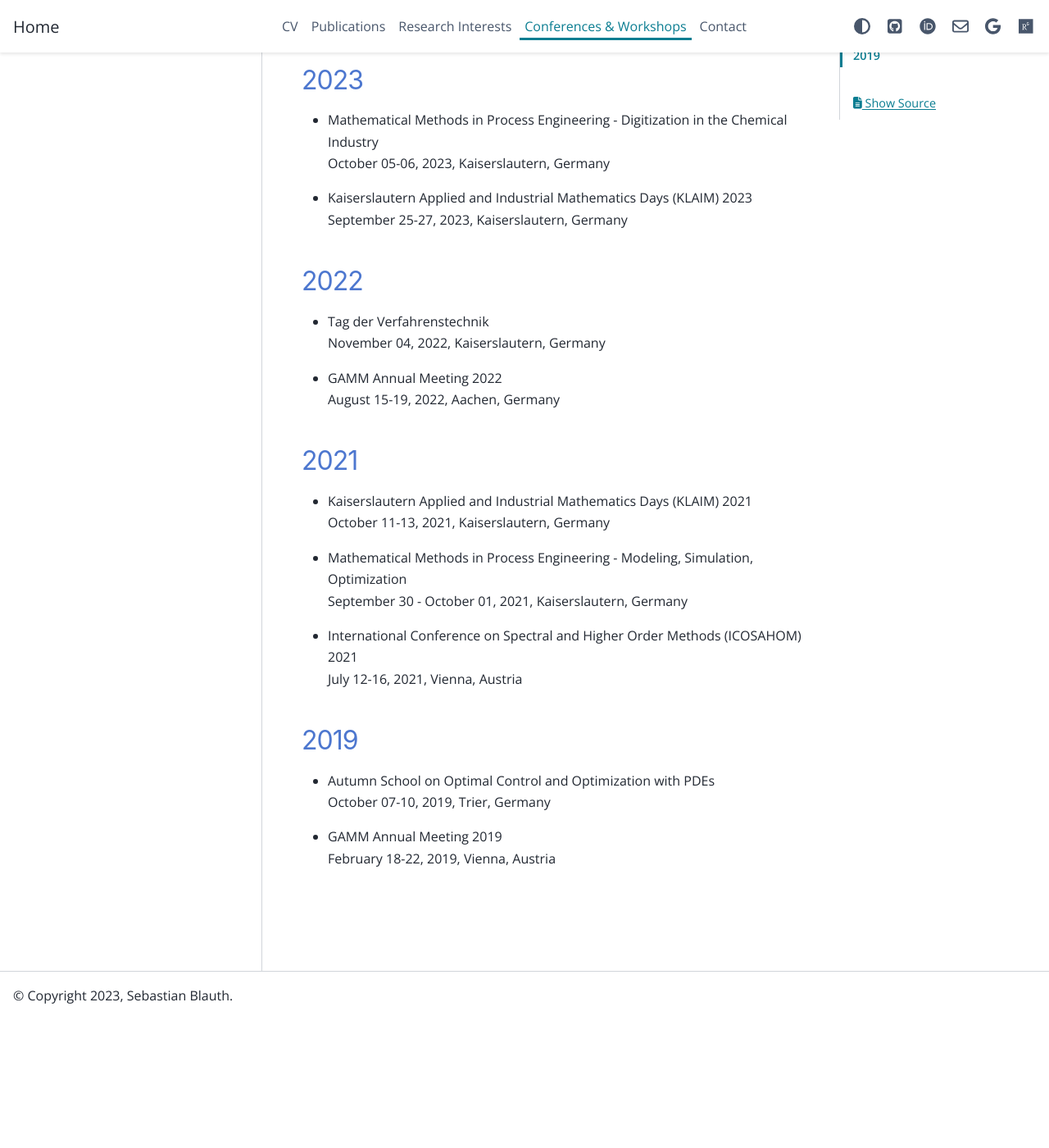
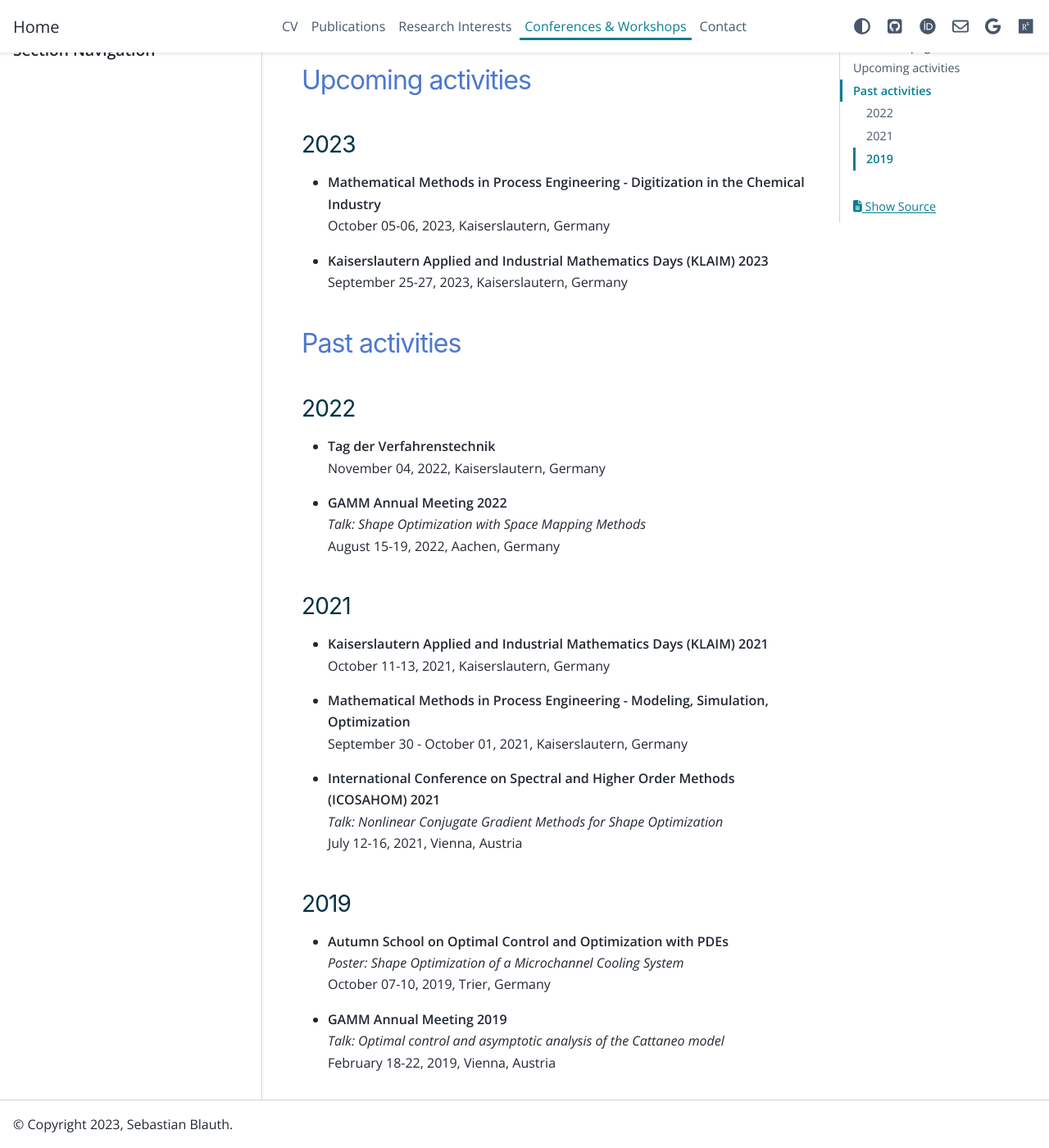
Before and after one commit to sblauth/sblauth.github.io, a Sphinx documentation site: the page built from source/conferences.rst, in a window 1280 px wide and 1400 px high, scrolled down 157 px. Shown: the whole window at 82% size. Built offline with Sphinx 7.4.7 and the PyData theme 0.15.4, drawn with Linux system fonts in a browser that asks for light colours.

Commit message:
Update conferences and workshops

```diff
--- a/source/conferences.rst
+++ b/source/conferences.rst
@@ -1,45 +1,55 @@
 Conferences & Workshops
 =======================
 
+Upcoming activities
+-------------------
+
 2023
-----
+^^^^
 
-* | Mathematical Methods in Process Engineering - Digitization in the Chemical Industry
+* | **Mathematical Methods in Process Engineering - Digitization in the Chemical Industry**
   | October 05-06, 2023, Kaiserslautern, Germany
 
-* | Kaiserslautern Applied and Industrial Mathematics Days (KLAIM) 2023
+* | **Kaiserslautern Applied and Industrial Mathematics Days (KLAIM) 2023**
   | September 25-27, 2023, Kaiserslautern, Germany
 
 
+Past activities
+---------------
+
 
 2022
-----
+^^^^
 
-* | Tag der Verfahrenstechnik
+* | **Tag der Verfahrenstechnik**
   | November 04, 2022, Kaiserslautern, Germany
 
-* | GAMM Annual Meeting 2022
+* | **GAMM Annual Meeting 2022**
+  | *Talk: Shape Optimization with Space Mapping Methods*
   | August 15-19, 2022, Aachen, Germany
 
 
 2021
-----
+^^^^
 
-* | Kaiserslautern Applied and Industrial Mathematics Days (KLAIM) 2021
+* | **Kaiserslautern Applied and Industrial Mathematics Days (KLAIM) 2021**
   | October 11-13, 2021, Kaiserslautern, Germany
 
-* | Mathematical Methods in Process Engineering - Modeling, Simulation, Optimization
+* | **Mathematical Methods in Process Engineering - Modeling, Simulation, Optimization**
   | September 30 - October 01, 2021, Kaiserslautern, Germany
 
-* | International Conference on Spectral and Higher Order Methods (ICOSAHOM) 2021
+* | **International Conference on Spectral and Higher Order Methods (ICOSAHOM) 2021**
+  | *Talk: Nonlinear Conjugate Gradient Methods for Shape Optimization*
   | July 12-16, 2021, Vienna, Austria
 
 
 2019
-----
+^^^^
 
-* | Autumn School on Optimal Control and Optimization with PDEs
+* | **Autumn School on Optimal Control and Optimization with PDEs**
+  | *Poster: Shape Optimization of a Microchannel Cooling System*
   | October 07-10, 2019, Trier, Germany
 
-* | GAMM Annual Meeting 2019
+* | **GAMM Annual Meeting 2019**
+  | *Talk: Optimal control and asymptotic analysis of the Cattaneo model*
   | February 18-22, 2019, Vienna, Austria
```
